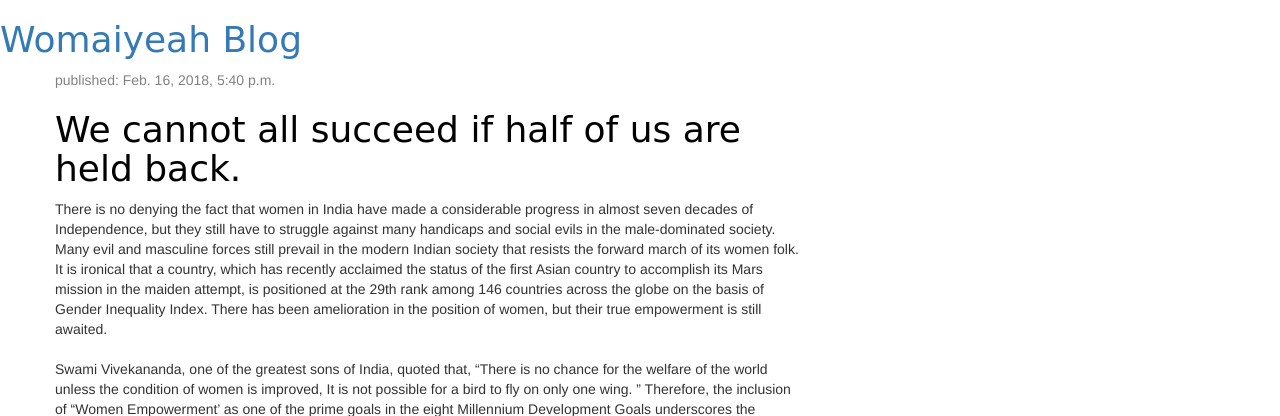
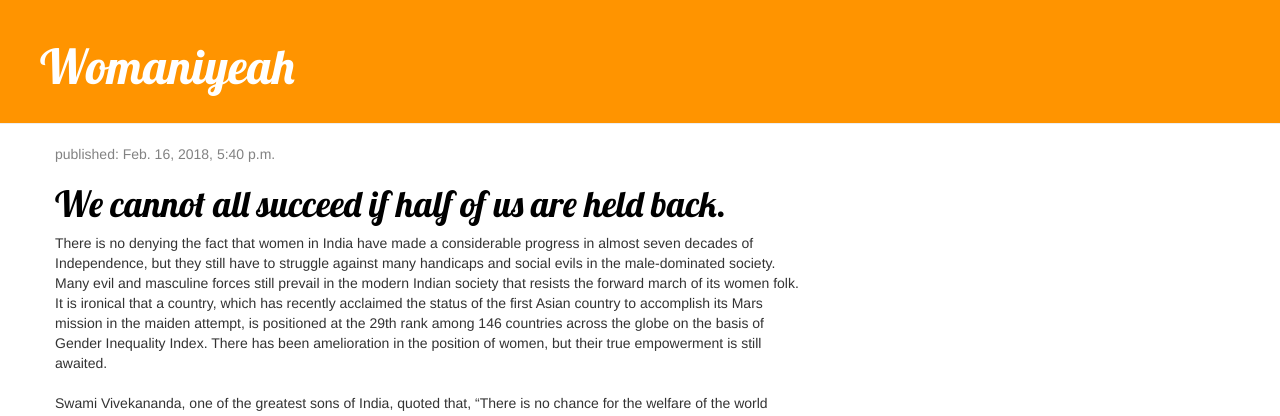
Before and after one commit to sahaja-mahanty/IWH, a Django app: template blog/templates/blog/post_list.html in a window 1280 px wide. Shown: the top 416 px of the page. Run offline with Django 3.2, Linux system fonts and the light colour scheme; the template is opened without the code that fills it: values that come from a table or form of the project are taken from there, others are empty; data comes from the database, SQL or seed files in the repository; some libraries are stand-ins or nearby versions.

Commit message:
dynamic post

```diff
--- a/blog/templates/blog/post_list.html
+++ b/blog/templates/blog/post_list.html
@@ -1,17 +1,18 @@
 {% load staticfiles %}
 <html>
     <head>
-        <title>Django Girls blog</title>
+        <title>Womaniyeah</title>
+		<link href="//fonts.googleapis.com/css?family=Lobster&subset=latin,latin-ext" rel="stylesheet" type="text/css">
         <link rel="stylesheet" href="//maxcdn.bootstrapcdn.com/bootstrap/3.2.0/css/bootstrap.min.css">
         <link rel="stylesheet" href="//maxcdn.bootstrapcdn.com/bootstrap/3.2.0/css/bootstrap-theme.min.css">
         <link rel="stylesheet" href="{% static 'css/blog.css' %}">
     </head>
-    <body>
-        <div>
-            <h1><a href="/">Womaiyeah Blog</a></h1>
-        </div>
+<body>
+       <div class="page-header">
+        <h1><a href="/">Womaniyeah</a></h1>
+	  </div>
 
-       <div class="content container">
+      <div class="content container">
     <div class="row">
         <div class="col-md-8">
             {% for post in posts %}
```
